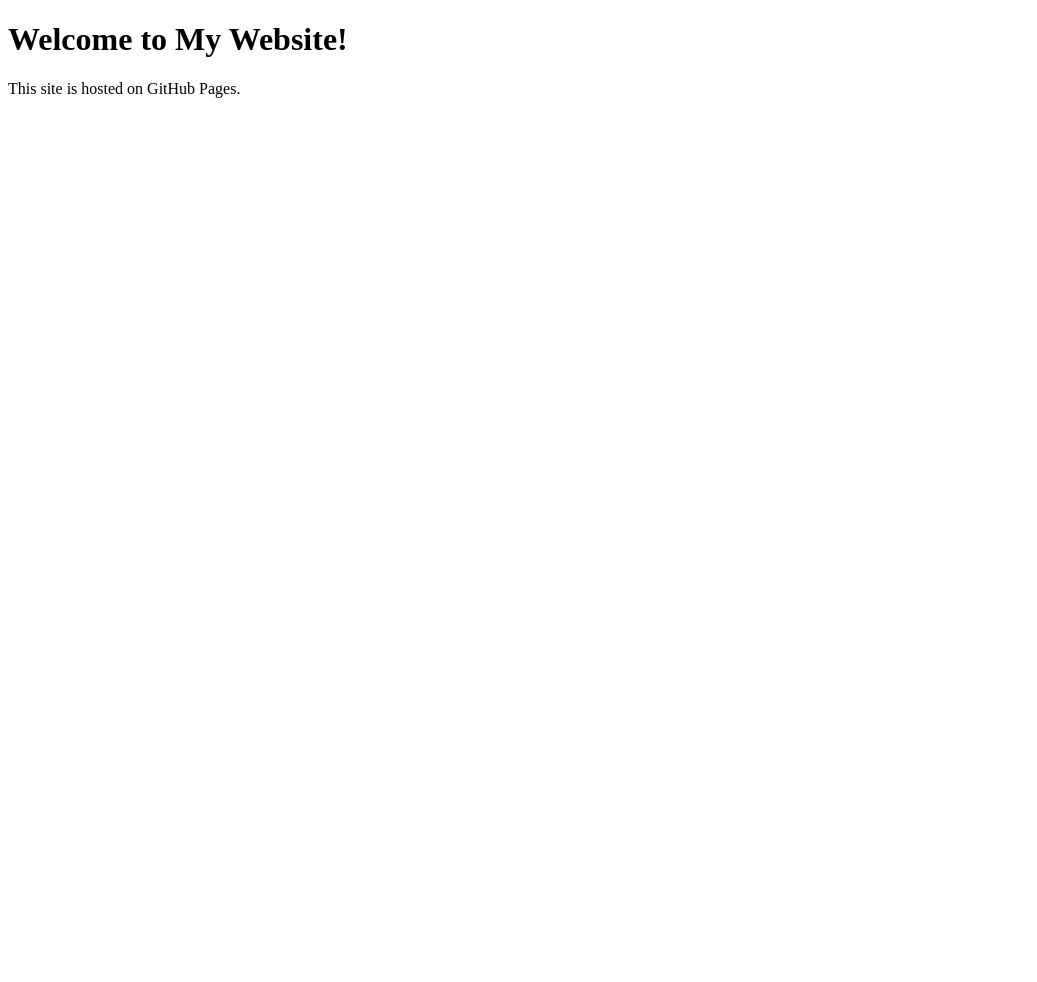
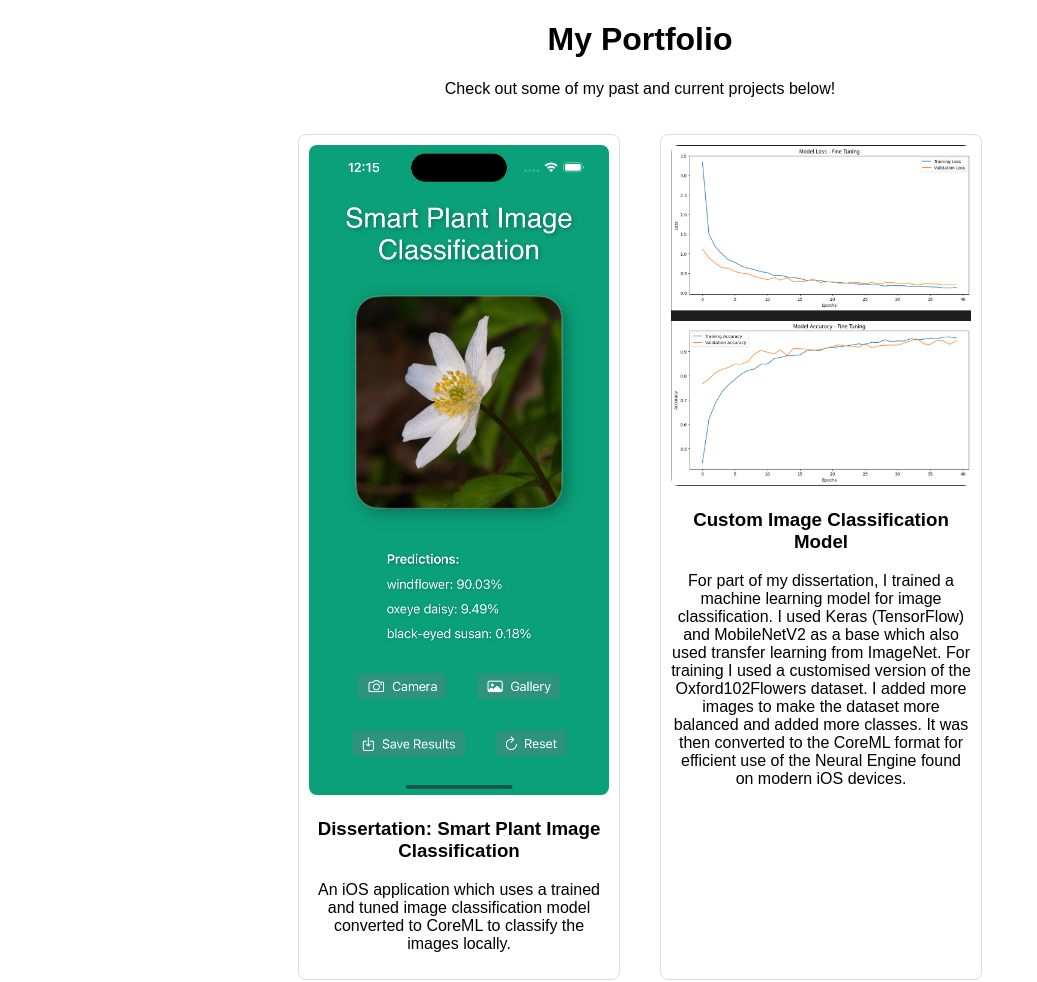
Before and after one commit to fn389/fn389.github.io, a plain HTML site: page index.html in a window 1280 px wide. Shown: the top 982 px of the page, without its empty margins (0-1037 px from the left). Before the commit the page ends 800 px from the top, so only its background shows below. Drawn offline with Linux system fonts and the light colour scheme.

Commit message:
Add files via upload
Added 3 projects (Still WIP)

```diff
--- a/index.html
+++ b/index.html
@@ -1,10 +1,48 @@
 <!DOCTYPE html>
-<html>
+<html lang="en">
 <head>
-    <title>My GitHub Website</title>
+    <meta charset="UTF-8">
+    <meta name="viewport" content="width=device-width, initial-scale=1.0">
+    <title>My Portfolio</title>
+    <style>
+        body { font-family: Arial, sans-serif; text-align: center; }
+        .project-container { display: flex; flex-wrap: wrap; justify-content: center; }
+        .project { width: 300px; margin: 20px; border: 1px solid #ddd; padding: 10px; border-radius: 8px; }
+        img { width: 100%; border-radius: 8px; }
+    </style>
 </head>
 <body>
-    <h1>Welcome to My Website!</h1>
-    <p>This site is hosted on GitHub Pages.</p>
+
+    <h1>My Portfolio</h1>
+    <p>Check out some of my past and current projects below!</p>
+
+    <div class="project-container">
+        <div class="project">
+            <img src="images/Plant.png" alt="Project 1">
+            <h3>Dissertation: Smart Plant Image Classification</h3>
+            <p>An iOS application which uses a trained and tuned image classification model converted to CoreML to classify the images locally. </p>
+        </div>
+
+        <div class="project">
+            <img src="images/Model.png" alt="Project 2">
+            <h3>Custom Image Classification Model</h3>
+            <p>For part of my dissertation, I trained a machine learning model for image classification. I used Keras (TensorFlow) and MobileNetV2 as a base which also used transfer learning from ImageNet. For training I used a customised version of the Oxford102Flowers dataset. I added more images to make the dataset more balanced and added more classes. It was then converted to the CoreML format for efficient use of the Neural Engine found on modern iOS devices.</p>
+        </div>
+    </div>
+
+    <div class="project-container">
+        <div class="project">
+            <img src="images/" alt="Project 1">
+            <h3></h3>
+            <p></p>
+        </div>
+
+        <div class="project">
+            <img src="images/Weather.png" alt="Project 2">
+            <h3>Basic Weather App</h3>
+            <p>A very basic weather app which uses API calls to check for the weather with the user's iPhone location. I used this to learn and prepare for my dissertation as I knew I wanted to do something surrounding an iOS application. </p>
+        </div>
+    </div>
+
 </body>
 </html>
```
Also changed, not shown: images/Model.png (added), images/Plant.png (added), images/Weather.png (added).
